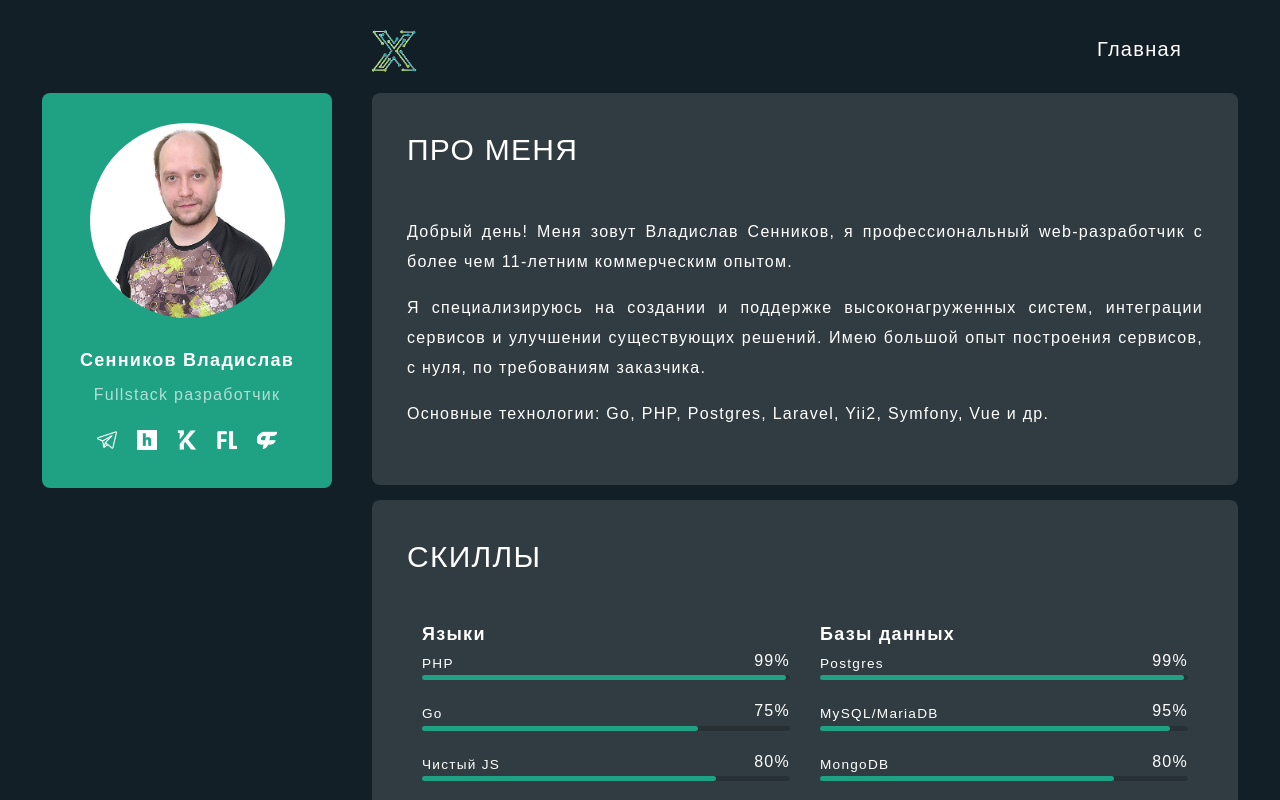
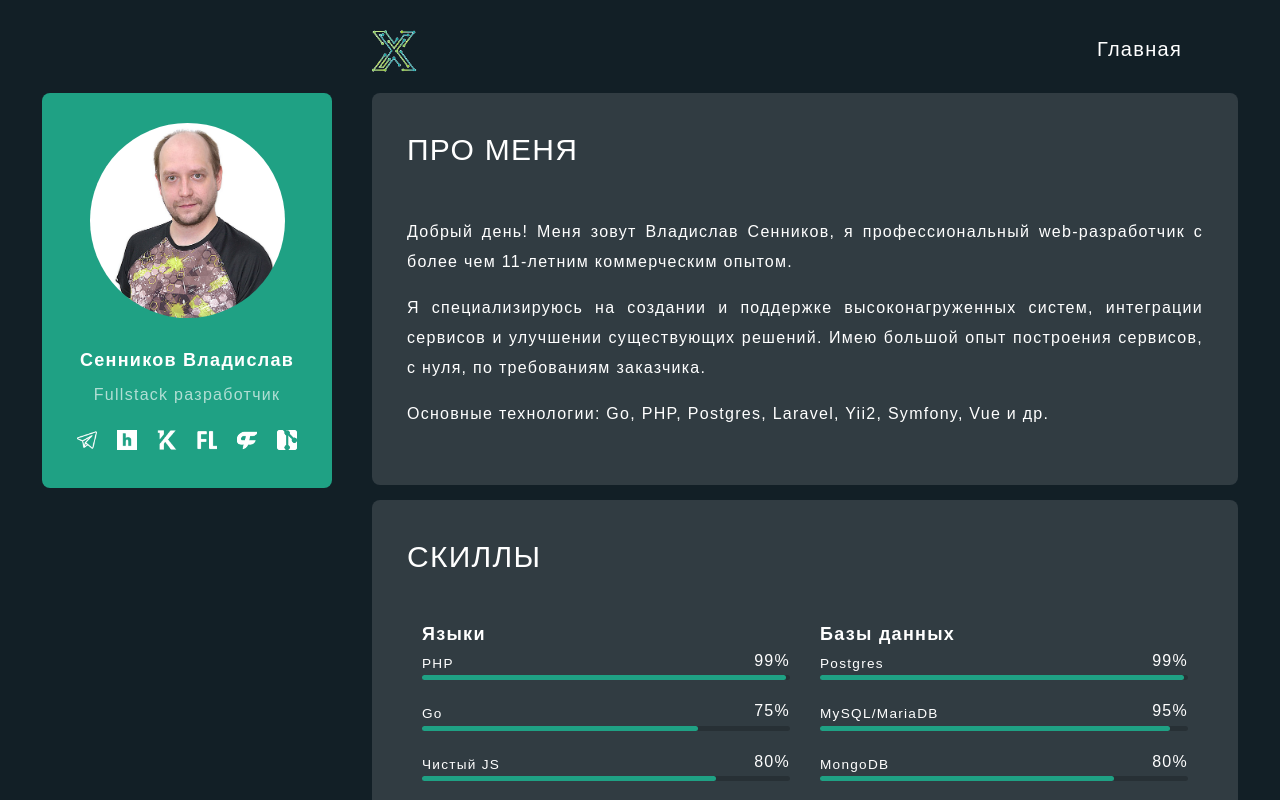
Before and after one commit to 456un/visit, a Vue app: page / in a window 1280 px wide. Shown: the top 800 px of the page. Built offline with nearby package versions, Linux system fonts and the light colour scheme; no server answers.

Commit message:
feat(social): добавить ссылку на git

```diff
--- a/src/components/widgets/SocialComponent.vue
+++ b/src/components/widgets/SocialComponent.vue
@@ -11,6 +11,7 @@ export default {
     <a href="https://kwork.ru/user/456un" class="kwork"></a>
     <a href="https://www.fl.ru/users/456un/portfolio/" class="fl"></a>
     <a href="https://freelance.ru/AnSm" class="freelance"></a>
+    <a href="https://github.com/456un" class="git"></a>
   </div>
 </template>
 
@@ -48,6 +49,11 @@ export default {
         background: transparent url("@/assets/img/freelance.png") no-repeat center center;
         background-size: 35px 35px;
       }
+
+      &.git {
+        background: transparent url("@/assets/img/git.png") no-repeat center center;
+        background-size: 35px 35px;
+      }
     }
   }
 </style>
```
Also changed, not shown: src/assets/img/git.png (added).
